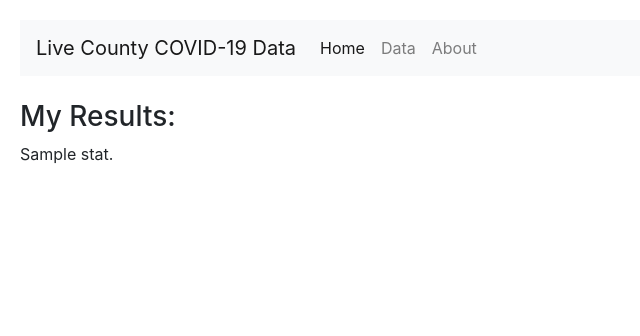
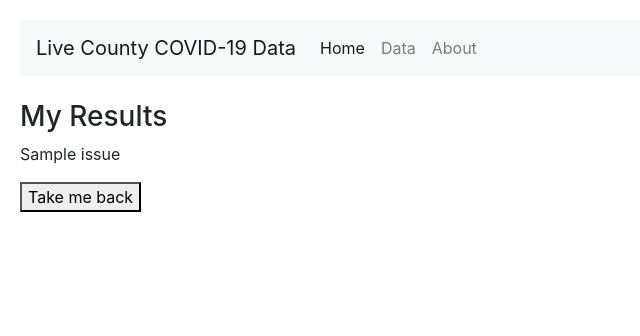
Before and after one commit to kabirmoghe/covidapp, a Flask app: template templates/undef_result.html in a window 1280 px wide. Shown: the top 336 px of the page, without its empty margins (0-640 px from the left). Run offline with Flask 2, Linux system fonts and the light colour scheme; the template is opened without the code that fills it: most values are stand-ins (such as "Sample title", 1, 10 or a date in 2020); some libraries are stand-ins or nearby versions.

Commit message:
Update undef_result.html

```diff
--- a/templates/undef_result.html
+++ b/templates/undef_result.html
@@ -11,8 +11,9 @@
 	{% block titles %}Result{% endblock %}
 	{% block content%}
 	<br>
-	<h3>My Results:</h3>
-	<p>{{stat}}.</p>
+	<h3>My Results</h3>
+	<p>{{issue}}</p>
+	<button onclick="location.href = '/countyinfo';">Take me back</button>
 	{% endblock %}
 </body>
 </html>
```
